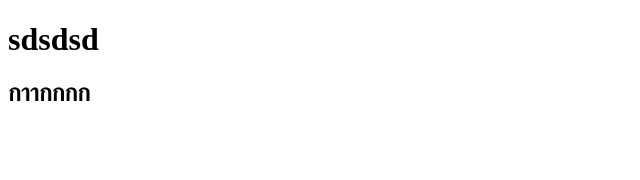
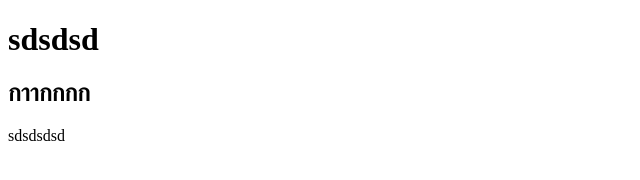
Before and after one commit to tumzaaa2009/testhtml, a plain HTML site: page index.html in a window 1280 px wide. Shown: the full height of the page, 0-640 px from the left. Drawn offline with Linux system fonts and the light colour scheme.

Commit message:
แก้เพิ่มน่ะจ๊ะ

```diff
--- a/index.html
+++ b/index.html
@@ -8,5 +8,6 @@
 <body>
     <h1>sdsdsd</h1>
     <h2>กาากกกก</h2>
+    <p>sdsdsdsd</p>
 </body>
 </html>
```
